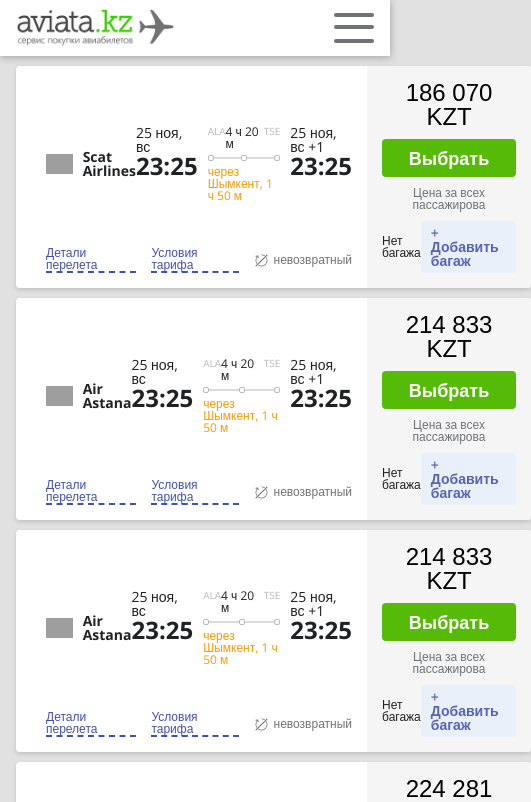
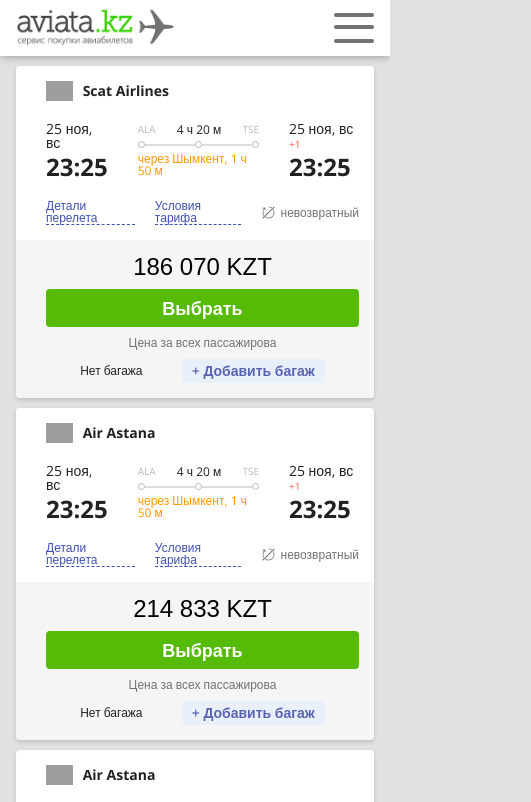
Before and after one commit to azim-creat/choco-test, a Vue app: page /#/ in a window 390 px wide. Shown: the top 802 px of the page, 531 px wide, since content can reach past the window. Built offline with nearby package versions, Linux system fonts and the light colour scheme; grey boxes are pictures that could not be loaded.

Commit message:
flight card layout done

```diff
--- a/src/App.vue
+++ b/src/App.vue
@@ -70,7 +70,7 @@ body {
   background: $bg;
 }
 .container {
-  width: calc(100vw - 2rem);
+  width: calc(100vw - 4rem);
   margin: 0 auto;
   display: flex;
   flex-wrap: wrap;
@@ -81,6 +81,15 @@ body {
     padding: 0;
   }
 }
+
+@media (max-width: 1140px) {
+  .container {
+    width: calc(100vw - 2rem);
+    padding: 0 1rem;
+  }
+}
+
+
 
 main {
   flex-grow: 3;
--- a/src/assets/scss/variables.scss
+++ b/src/assets/scss/variables.scss
@@ -1,5 +1,6 @@
 $bg : #E1E1E1;
 $green : #55BB06;
+$green_hover : #4aa205;
 $gray : #707276;
 $card_color: #fff;
 $card_color_secondary: #F5F5F5;
@@ -12,3 +13,4 @@ $black: #202123;
 
 $secondaru_btn_text_color: #5763B3;
 $secondaru_btn_bg_color: #EAF0FA;
+$secondaru_btn_bg_color_hover: #d5e1f5;
--- a/src/components/Cards/FlightCard.vue
+++ b/src/components/Cards/FlightCard.vue
@@ -104,6 +104,7 @@ export default {
         color: $black;
       }
     }
+
   }
   &__secondary {
     display: flex;
@@ -115,12 +116,37 @@ export default {
   }
 }
 
+@media (max-width: 740px) {
+  .flight_cart{
+    flex-direction: column;
+    align-items: flex-start;
+    &__main {
+      padding: 15px;
+      padding-left: 30px;
+      width: calc(100%  - 45px);
+    }
+    &__secondary {
+      padding: 15px;
+      padding-left: 30px;
+      width: calc(100%  - 45px);
+
+    }
+  }
+}
+
 .flight_cart__main__header {
   display: flex;
   justify-content: space-between;
   flex: 1;
   align-items: center;
 }
+@media (max-width: 880px) {
+  .flight_cart__main__header{
+    flex-direction: column;
+    align-items: flex-start;
+  }
+}
+
 
 .flight_cart__main__footer {
   flex: 0;
@@ -132,21 +158,30 @@ export default {
   .date__date{
     color: $black;
     font-size: 14px;
+    span{
+      color: $red;
+      font-size: 10px;
+      font-weight: 400;
+    }
   }
   .date__time{
     font-size: 24px;
     color: $black;
     font-weight: bold;
+    padding-top: 5px;
   }
 }
 .flight_cart__main__header__fligt_info {
     display: flex;
+    flex: 1;
+    justify-content: center;
+    align-items: center;
 }
 
 .flight_cart__main__header__way {
     display: flex;
     flex-direction: column;
-    padding: 0 10px;
+    padding: 0 30px;
 }
 .flight_cart__main__header__way__header {
     display: flex;
@@ -178,11 +213,11 @@ export default {
       transform: translateY(-50%);
     }
   span{
-    width: 4px;
-    height: 4px;
+    width: 5px;
+    height: 5px;
     border: 1px solid $light_gray;
     display: block;
-    border-radius: 2px;
+    border-radius: 4px;
     background: #fff;
     z-index: 1;
 
@@ -211,18 +246,22 @@ export default {
     font-weight: bold;
     font-size: 18px;
     margin: 10px 0;
+    cursor: pointer;
+    &:hover{
+      background: $green_hover;
+    }
 }
 
 .link_btn {
     display: inline;
     font-size: 12px;
     color: #3F51B5;
-    border-bottom: 2px #3F51B5 dashed;
+    border-bottom: 1px #3F51B5 dashed;
     cursor: pointer;
-    margin-right: 15px;
+    margin-right: 20px;
     &:hover{
       opacity: .8;
-      border-bottom: 2px #3F51B5 solid;
+      border-bottom: 1px #3F51B5 solid;
     }
 }
 .un_refundable{
@@ -240,7 +279,7 @@ export default {
 .flight_cart__secondary__footer {
     display: flex;
     align-items: center;
-    justify-content: space-between;
+    justify-content: space-evenly;
     margin-top: 10px;
 }
 
@@ -252,11 +291,18 @@ export default {
     border-radius: 4px;
     padding: 5px 10px;
     line-height: 1;
+    cursor: pointer;
+    white-space: nowrap;
+    &:hover{
+      background: $secondaru_btn_bg_color_hover;
+    }
 }
 
 .flight_cart__secondary__footer__info{
-    color: $black;
+  color: $black;
   font-size: 12px;
+  white-space: nowrap;
+  margin-right: 5px;
 }
 .flight_cart__info_title {
     font-size: 12px;
```
